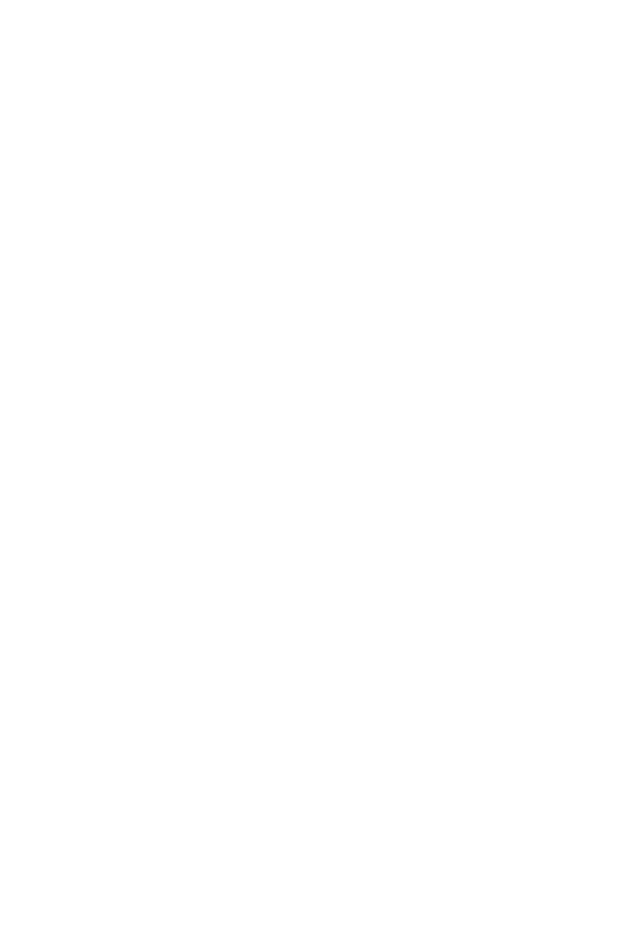
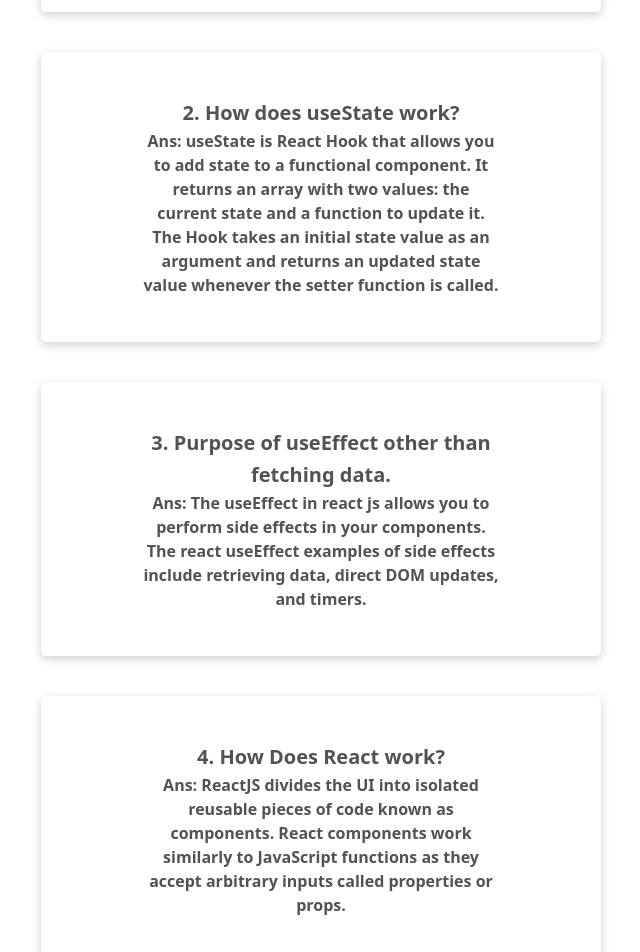
Before and after one commit to ShamimHossain1/Assignment-9-Career-Hub, a React (Vite) app: page /blog in a window 1280 px wide. Before the commit this address had no page. Shown: the part 440-1392 px from the top of the page, without its empty margins (319-959 px from the left). Before the commit the page ends 800 px from the top, so only its background shows below. Built offline with nearby package versions, Linux system fonts and the light colour scheme.

Commit message:
statistics

```diff
--- a/package.json
+++ b/package.json
@@ -21,6 +21,7 @@
     "react": "^18.2.0",
     "react-dom": "^18.2.0",
     "react-router-dom": "^6.10.0",
+    "recharts": "^2.5.0",
     "sort-by": "^1.2.0"
   },
   "devDependencies": {
--- /dev/null
+++ b/src/Components/Blog/Blog.css
@@ -0,0 +1,57 @@
+.question-container {
+    text-align: center;
+    margin-bottom: 170px;
+    margin-top: 30px;
+
+}
+
+.question h3 {
+    font-weight: 700;
+    font-size: 20px;
+    line-height: 160%;
+    color: #373737dc;
+
+}
+
+.question p {
+    font-weight: 700;
+    font-size: 16px;
+    color: #373737dc;
+
+}
+
+.question {
+    margin: 40px;
+    box-shadow: 0px 0px rgba(0, 0, 0, 0.2), 0 3px 10px 0 rgba(0, 0, 0, 0.19);
+    border-radius: 5px;
+    padding: 45px 100px;
+
+}
+
+@media only screen and (max-width: 600px) {
+    .question h3 {
+        font-size: 16px;
+
+
+    }
+
+    .question p {
+
+        font-size: 14px;
+        font-weight: 500;
+
+    }
+
+    .question {
+        padding: 10px 15px;
+        border-radius: 5px;
+
+    }
+    .question-container {
+        margin-bottom: 50px;
+
+    }
+
+
+
+  }
--- /dev/null
+++ b/src/Components/Blog/Blog.jsx
@@ -0,0 +1,27 @@
+import React from 'react';
+import './Blog.css'
+const Blog = () => {
+    return (
+        <div className='question-container lg:px-80'>
+        <div className='question'>
+            <h3>1. Props vs state </h3>
+            <p>Ans: The difference between Props and state is that, The state is owned locally, and the component itself updates it. Props are owned and read only by a parent. Props can be changed only if an upstream shift is caused by a callback function passed on to the child.</p>
+        </div>
+        <div className='question'>
+            <h3>2. How does useState work? </h3>
+            <p>Ans: useState is React Hook that allows you to add state to a functional component. It returns an array with two values: the current state and a function to update it. The Hook takes an initial state value as an argument and returns an updated state value whenever the setter function is called.</p>
+        </div>
+        <div className='question'>
+            <h3>3. Purpose of useEffect other than fetching data. </h3>
+            <p>Ans: The useEffect in react js allows you to perform side effects in your components. The react useEffect examples of side effects include retrieving data, direct DOM updates, and timers.</p>
+        </div>
+        <div className='question'>
+            <h3>4. How Does React work?</h3>
+            <p>Ans: ReactJS divides the UI into isolated reusable pieces of code known as components. React components work similarly to JavaScript functions as they accept arbitrary inputs called properties or props.</p>
+        </div>
+
+    </div>
+    );
+};
+
+export default Blog;
--- /dev/null
+++ b/src/Components/Chart/Chart.jsx
@@ -0,0 +1,80 @@
+import React from 'react';
+
+import { Radar, RadarChart, PolarGrid, PolarAngleAxis, PolarRadiusAxis, ResponsiveContainer } from 'recharts';
+
+
+
+
+const Chart = () => {
+
+    const AssignmentNumbers = [
+        {
+          subject: 'A1',
+          Got:60,
+          fullMark: 60,
+        },
+        {
+          subject: 'A2',
+          Got:60,
+          fullMark: 60,
+        },
+        {
+          subject: 'A3',
+          Got:57,
+          fullMark: 60,
+        },
+        {
+          subject: 'A4',
+          Got:60,
+          fullMark: 60,
+        },
+        {
+          subject: 'A5',
+          Got:58,
+          fullMark: 60,
+        },
+        {
+          subject: 'A6',
+         Got:59,
+
+          fullMark: 60,
+        },
+        {
+          subject: 'A7',
+         Got:60,
+
+          fullMark: 60,
+        },
+        {
+          subject: 'A8',
+         Got:59,
+
+          fullMark: 60,
+        },
+      ];
+
+    return (
+        <div>
+             <h3 className='text-center mt-10 text-2xl font-semibold'>My Assignment Numbers</h3>
+        <div className='lg:border border-cyan-400 md:w-2/3  md:mx-auto my-10 rounded-lg md:p-5 mx-3'>
+            <ResponsiveContainer width="100%" height="100%">
+
+            <RadarChart outerRadius={150} data={AssignmentNumbers}>
+          <PolarGrid />
+          <PolarAngleAxis dataKey="subject" />
+          <PolarRadiusAxis />
+          <Radar name="Shamim" dataKey="Got" stroke="#8884d8" fill="#8884d8" fillOpacity={0.6} />
+        </RadarChart>
+            </ResponsiveContainer>
+
+        </div>
+        </div>
+
+
+
+
+
+    );
+};
+
+export default Chart;
```
Also changed, not shown: src/main.jsx (+10 -0 lines), 1 other file (tests, documents, lock files or other folders).
